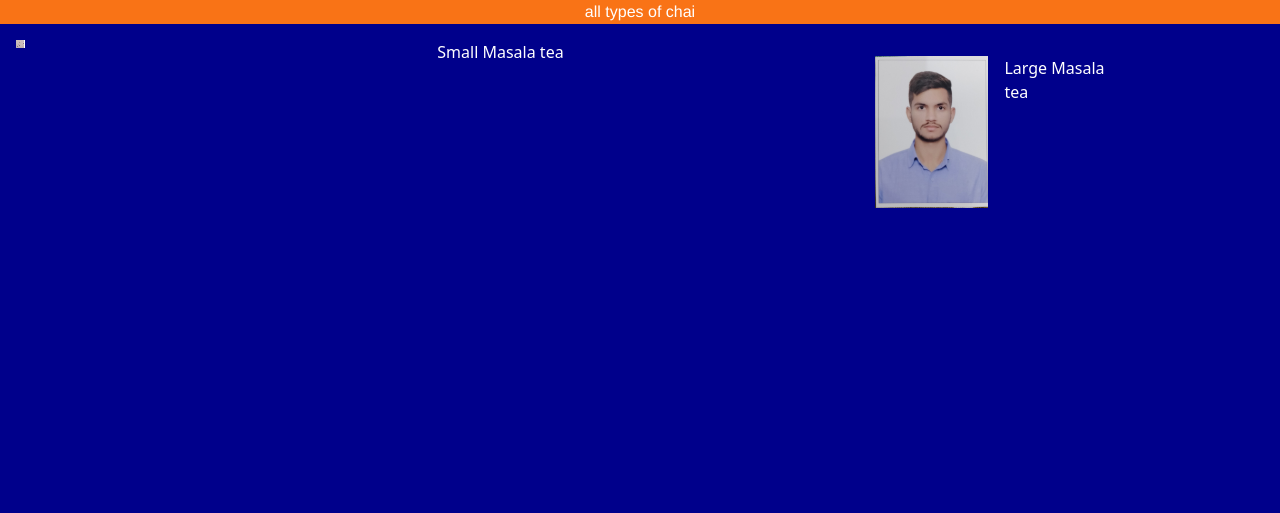
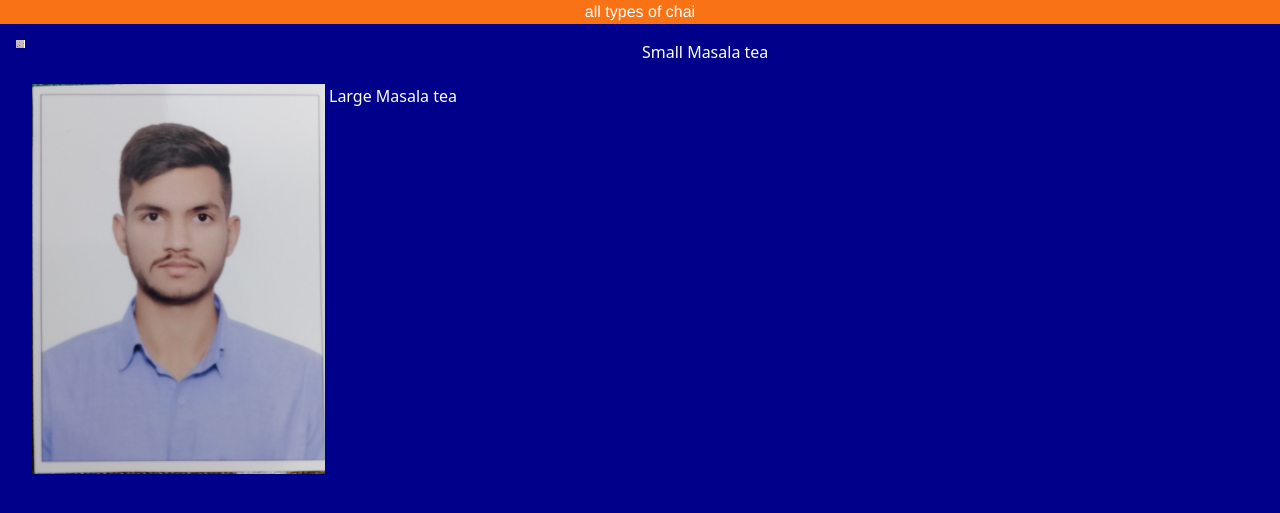
Before and after one commit to mohit11R/Django_Learning, a Django app: page /chai/ in a window 1280 px wide. Shown: the part 24-537 px from the top of the page. Run offline with Django 5.2, Linux system fonts and the light colour scheme; data comes from the database, SQL or seed files in the repository; both versions use the stored data as it was after the commit; some libraries are stand-ins or nearby versions.

Commit message:
New updated

```diff
--- a/chaiaurDjango/chai/models.py
+++ b/chaiaurDjango/chai/models.py
@@ -12,7 +12,7 @@ class ChaiVarity(models.Model):
     image = models.ImageField(upload_to = 'chais/')
     date_added = models.DateTimeField(default=timezone.now)
     types = models.CharField(max_length=2, choices=CHAI_TYPE_CHOICES)
-
+    description  = models.TextField(default='empty')
 
     def __str__(self):
         return self.name
--- a/chaiaurDjango/chai/templates/all_chai.html
+++ b/chaiaurDjango/chai/templates/all_chai.html
@@ -8,7 +8,7 @@
 
 {% for chai in chais  %}
 
-<div class="grid grid-cols-3 gap-4 m-4">
+<div class="grid grid-cols-2 gap-1 m-4">
     <img src="{{chai.image.url}}" alt="">
     <h3>{{chai.name}}</h3>
 
--- a/chaiaurDjango/chai/urls.py
+++ b/chaiaurDjango/chai/urls.py
@@ -3,4 +3,5 @@ from . import views
 
 urlpatterns = [
     path('', views.all_chai,name="all_home"),
+    path('<int:chai_id>/', views.chai_details,name="name_detials")
 ]
--- a/chaiaurDjango/chai/views.py
+++ b/chaiaurDjango/chai/views.py
@@ -1,6 +1,12 @@
 from django.shortcuts import render
 from .models import ChaiVarity
+from django.shortcuts import get_object_or_404
 # Create your views here.
 def all_chai(request):
     chais = ChaiVarity.objects.all()
     return render(request, 'all_chai.html' , {'chais':chais})
+
+
+def chai_details(request,chai_id0):
+    chai = get_object_or_404(ChaiVarity,pk=chai_id)
+    return render(request, 'chai_details.html',{'chai':chai})
--- a/chaiaurDjango/theme/static/css/dist/styles.css
+++ b/chaiaurDjango/theme/static/css/dist/styles.css
@@ -812,8 +812,8 @@ select {
   height: 100vh;
 }
 
-.grid-cols-3 {
-  grid-template-columns: repeat(3, minmax(0, 1fr));
+.grid-cols-2 {
+  grid-template-columns: repeat(2, minmax(0, 1fr));
 }
 
 .items-center {
@@ -824,8 +824,8 @@ select {
   justify-content: center;
 }
 
-.gap-4 {
-  gap: 1rem;
+.gap-1 {
+  gap: 0.25rem;
 }
 
 .bg-gray-50 {
```
Also changed, not shown: chaiaurDjango/chai/templates/chai_details.html (added, +11 -0 lines), chaiaurDjango/chai/migrations/0002_chaivarity_description.py (added), chaiaurDjango/db.sqlite3.
